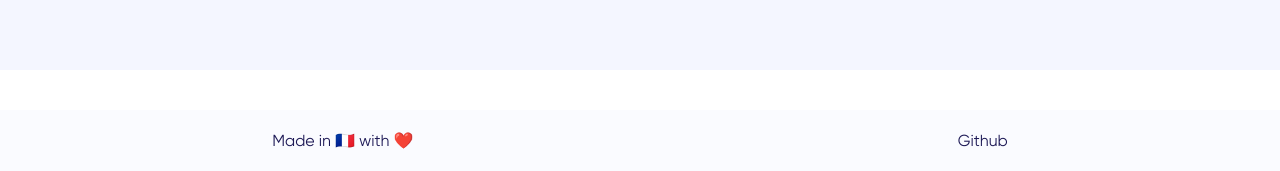
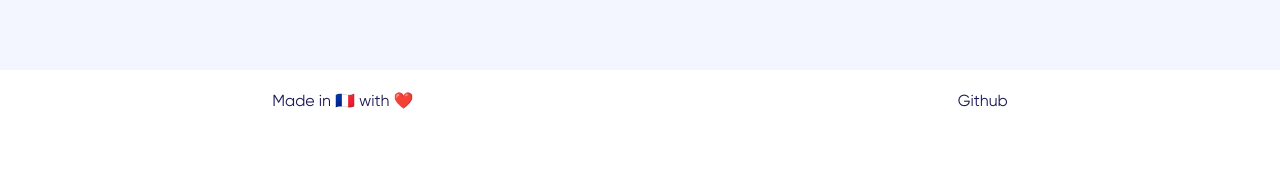
Before and after one commit to tchenu/portfolio, a Nuxt app: page / in a window 1280 px wide. Shown: the part 2169-2340 px from the top of the page. After the commit the page ends 2303 px from the top, so only its background shows below. Built offline with nearby package versions, Linux system fonts and the light colour scheme.

Commit message:
:lipstick: Updating footer ui

```diff
--- a/components/Footer.vue
+++ b/components/Footer.vue
@@ -1,7 +1,7 @@
 <template>
-  <div class="bg-blue-100 mt-10">
+  <div>
     <div
-      class="container mx-auto flex justify-around text-blue-700 h-16 items-center"
+      class="container mx-auto flex justify-around h-16 text-blue-700 items-center"
     >
       <span>Made in 🇫🇷 with ❤️</span>
       <span>
```
